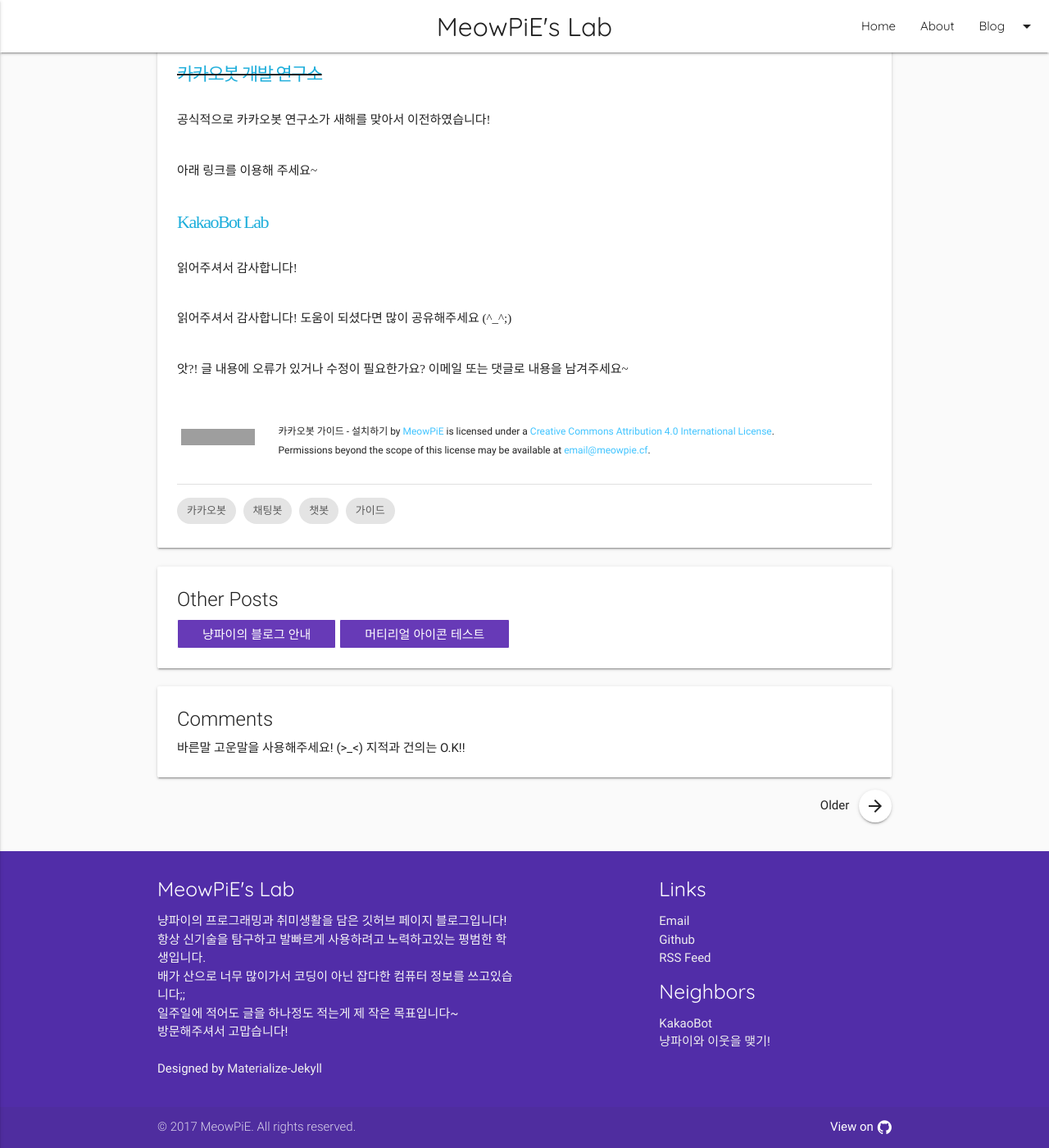
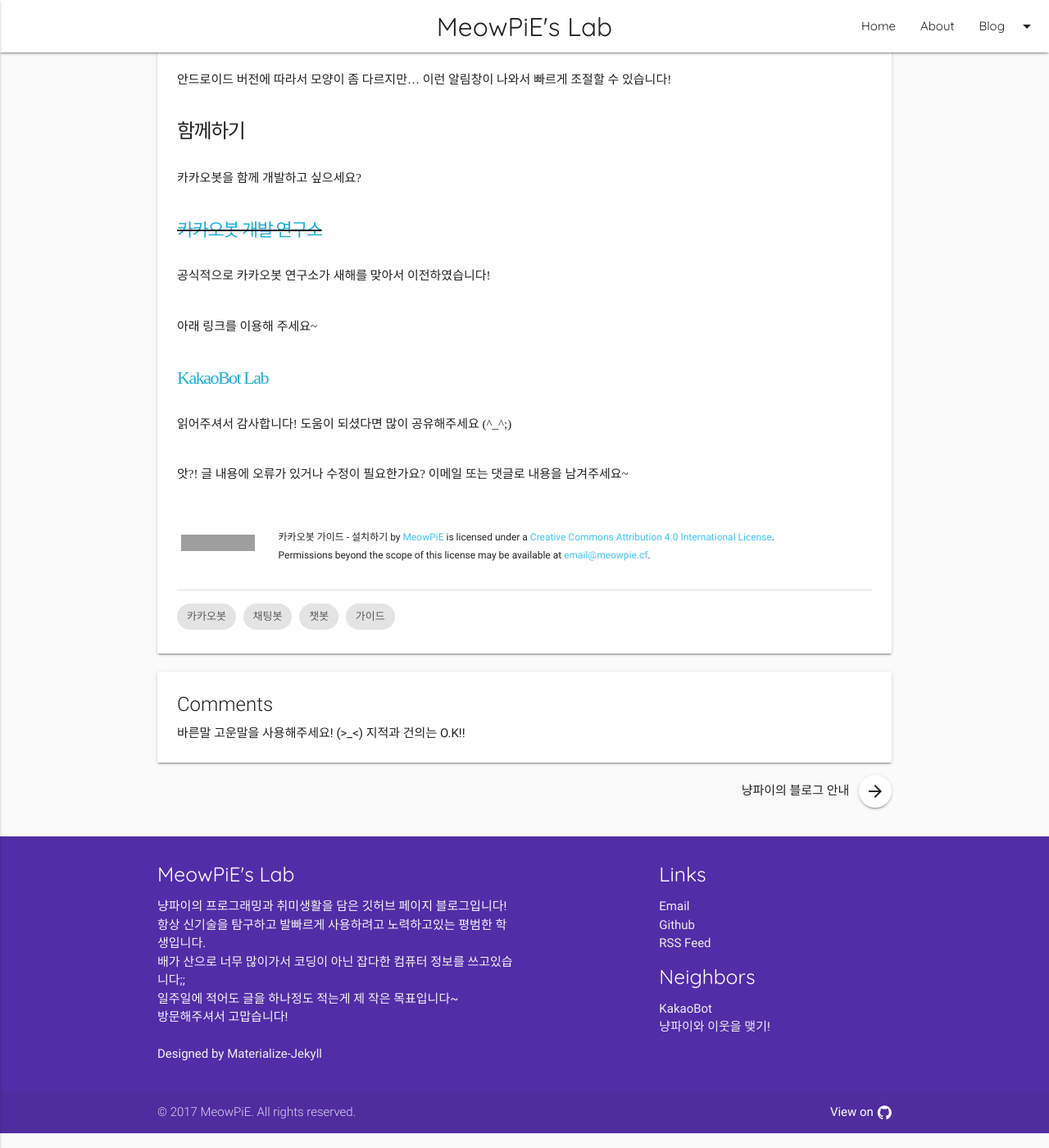
Before and after one commit to NenkaLab/meowpie.github.io, a Jekyll site: the page built from _posts/2017-12-21-kakaobot-install.md, in a window 1280 px wide and 1400 px high, scrolled down 14028 px. Shown: the whole window at 82% size. Built offline with Jekyll 4.4.1, drawn with Linux system fonts in a browser that asks for light colours; nearby versions of some CDN libraries; some web fonts are replaced; comment, search, counter and statistics services are not loaded; grey boxes are pictures that could not be loaded.

Commit message:
디자인 수정!

```diff
--- a/404.html
+++ b/404.html
@@ -11,7 +11,7 @@
         <article>
           <div class="card">
             <div class="card-content">
-              <span class="card-title">404 NOT FOUND</span>
+              <span class="card-title">404 ERROR</span>
               <div style="text-align:center">
                 <h1><strong>404</strong></h1>
                 <h3>NOT FOUND</h3>
@@ -20,8 +20,8 @@
                 <p>페이지가 이동되었거나 존재하지 않을 수 있습니다.</p>
                 <p>주소를 다시 한번 확인해주세요!</p>
                 <br>
-                <a class="btn-flat btn-large waves-effect waves-light deep-purple logo-font white-text" href="{{ site.url }}" style="border: 1px #000 solid;">메인 페이지로 이동하기</a>
-                <a class="btn-flat btn-large waves-effect waves-light deep-purple logo-font white-text" href="javascript:history.back();" style="border: 1px #000 solid;">이전 페이지로 돌아가기</a>
+                <a class="btn-flat btn-large waves-effect waves-light deep-purple logo-font white-text" href="{{ site.url }}" style="border: 1px #fff solid;">메인 페이지로 이동하기</a>
+                <a class="btn-flat btn-large waves-effect waves-light deep-purple logo-font white-text" href="javascript:history.back();" style="border: 1px #fff solid;">이전 페이지로 돌아가기</a>
               </div>
             </div>
           </div>
--- a/_layouts/post.html
+++ b/_layouts/post.html
@@ -7,6 +7,21 @@
 <div class="container">
   <div class="section">
     <div class="row">
+      <div class="col s12">
+        <article>
+          <div class="card">
+            <div class="card-content" style="color:#fff; background-color:#e51c23">
+              <span class="card-title">Notice</span>
+              {% for post in site.posts %}
+              {% if post.category == "Notice" %}
+              <h3><a class="fa fa-angellist white-text" href="{{ url }}{{ post.url }}"> {{ post.title }}</a></h3>
+              {% break %}
+              {% endif %}
+              {% endfor %}
+            </div>
+          </div>
+        </article>
+      </div>
       <div class="col s12">
         <article>
           <div class="card">
@@ -28,7 +43,6 @@
                 <a class="a2a_button_twitter"></a>
                 <a class="a2a_button_kakao"></a>
                 <a class="a2a_button_telegram"></a>
-                <a class="a2a_button_email"></a>
                 <a class="a2a_button_copy_link"></a>
                 <a class="a2a_dd" href="https://www.addtoany.com/share"></a>
               </div>
@@ -71,24 +85,6 @@
           </div>
         </article>
       </div>
-      <div class="col s12">
-        <article>
-          <div class="card">
-            <div class="card-content">
-              <span class="card-title">Other Posts</span>
-              {% if page.next.url %}
-              <a class="btn-flat waves-effect waves-light deep-purple logo-font white-text" href="{{ page.next.url }}" style="border: 1px #fff solid;">{{ page.next.title }}</a>
-              {% endif %}
-              {% if page.previous.url %}
-              <a class="btn-flat waves-effect waves-light deep-purple logo-font white-text" href="{{ page.previous.url }}" style="border: 1px #fff solid;">{{ page.previous.title }}</a>
-              {% endif %}
-              {% if page.previous.previous.url %}
-              <a class="btn-flat waves-effect waves-light deep-purple logo-font white-text" href="{{ page.previous.previous.url }}" style="border: 1px #fff solid;">{{ page.previous.previous.title }}</a>
-              {% endif %}
-            </div>
-          </div>
-        </article>
-      </div>
       {% if site.author.disqus %}
       <div class="col s12">
         <article>
@@ -106,12 +102,12 @@
         {% if page.next %}
         <div class="left">
           <a class="btn-floating waves-effect waves-light white" href="{{ url }}{{ page.next.url }}"><i class="material-icons" style="color: rgba(0,0,0,.87);">arrow_back</i></a>
-          <span style="color: rgba(0,0,0,.87); margin-left: 8px;">Newer</span>
+          <span style="color: rgba(0,0,0,.87); margin-left: 8px;">{{ page.next.title }}</span>
         </div>
         {% endif %}
         {% if page.previous %}
         <div class="right">
-          <span style="color: rgba(0,0,0,.87); margin-right: 8px;">Older</span>
+          <span style="color: rgba(0,0,0,.87); margin-right: 8px;">{{ page.previous.title }}</span>
           <a class="btn-floating waves-effect waves-light white" href="{{ url }}{{ page.previous.url }}"><i class="material-icons" style="color: rgba(0,0,0,.87);">arrow_forward</i></a>
         </div>
         {% endif %}
--- a/_posts/2017-12-21-kakaobot-install.md
+++ b/_posts/2017-12-21-kakaobot-install.md
@@ -199,5 +199,3 @@
 아래 링크를 이용해 주세요~
 
 ## [KakaoBot Lab](https://open.kakao.com/o/gjulyRD)
-
-읽어주셔서 감사합니다!
```
